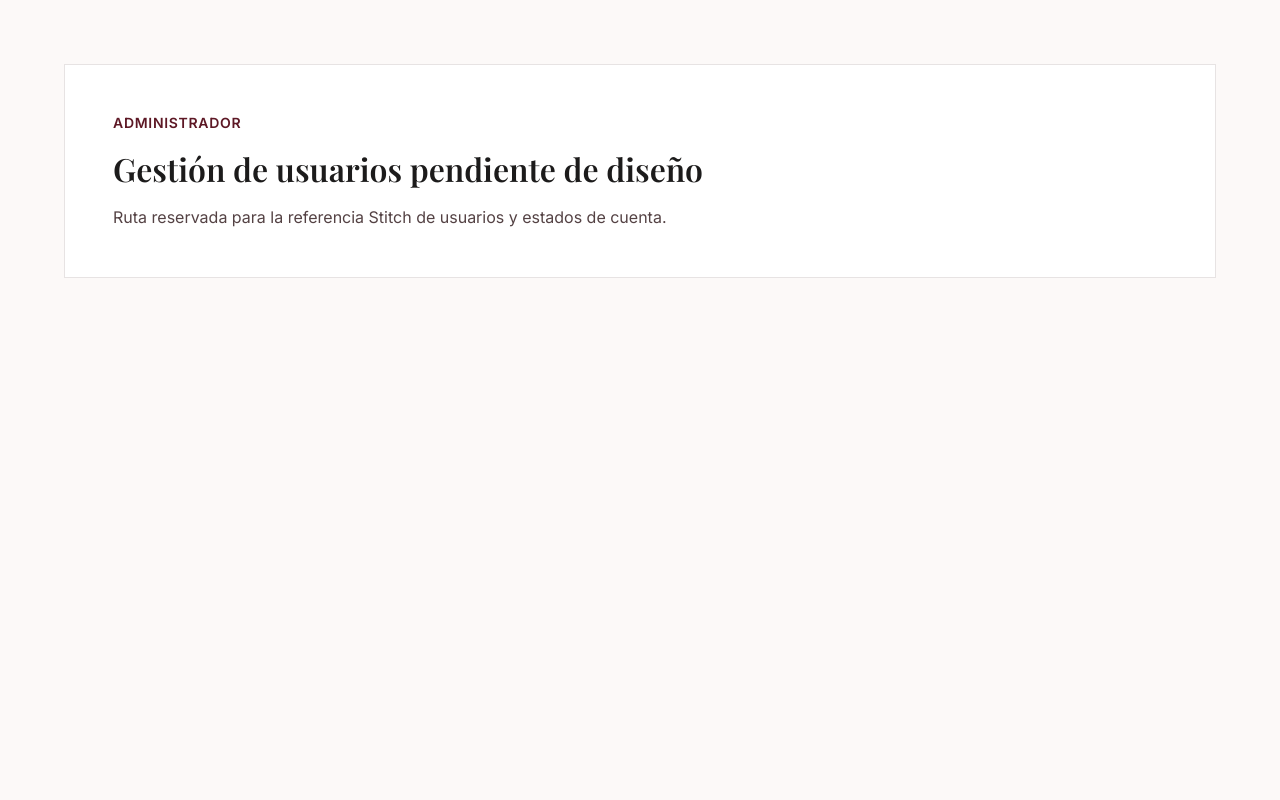
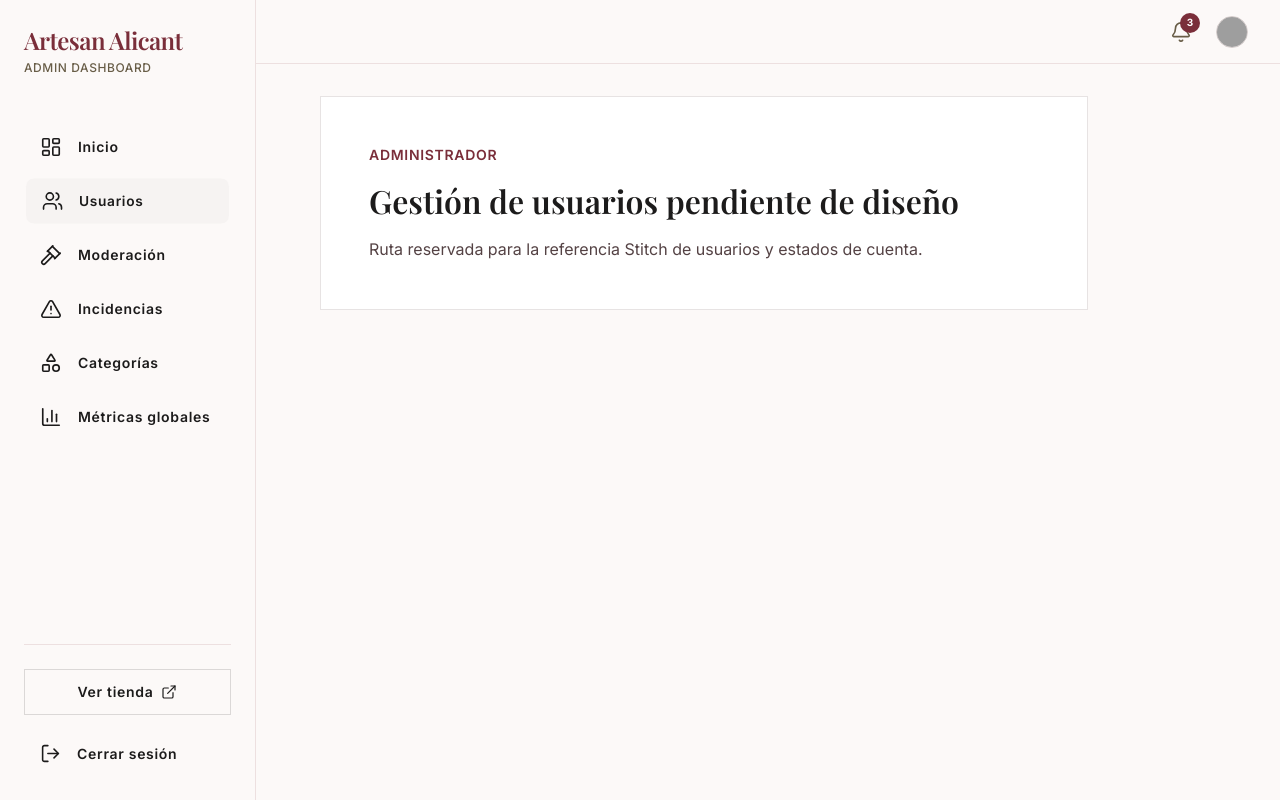
Before and after one commit to Life4Death04/mercado-artesanal-tesis, a React (Vite) app: page /admin/usuarios in a window 1280 px wide. Built offline with nearby package versions, Linux system fonts and the light colour scheme; grey boxes are pictures that could not be loaded.

Commit message:
feat(admin): update UsuariosAdminPage and enhance AppRouter with admin routes

```diff
--- a/src/modules/admin/pages/UsuariosAdminPage.tsx
+++ b/src/modules/admin/pages/UsuariosAdminPage.tsx
@@ -1,9 +1,8 @@
-import { PendingDesignPage } from '../../../componentes/layout/PendingDesignPage'
+import { AdminPendingPage } from '../componentes/AdminPendingPage'
 
 export function UsuariosAdminPage() {
   return (
-    <PendingDesignPage
-      actor="Administrador"
+    <AdminPendingPage
       title="Gestión de usuarios pendiente de diseño"
       description="Ruta reservada para la referencia Stitch de usuarios y estados de cuenta."
     />
--- a/src/routes/AppRouter.tsx
+++ b/src/routes/AppRouter.tsx
@@ -1,10 +1,14 @@
 import { Navigate, Route, Routes } from 'react-router-dom'
 import { AppLayout } from '../componentes/layout/AppLayout'
 import { DashboardLayout } from '../componentes/layout/DashboardLayout'
+import { AdminLayout } from '../modules/admin/componentes/AdminLayout'
 import { LoginPage } from '../modules/auth/pages/LoginPage'
 import { RegistroWizardPage } from '../modules/auth/pages/RegistroWizardPage'
 import { CarritoPage } from '../modules/carrito/pages/CarritoPage'
 import { AdminDashboardPage } from '../modules/admin/pages/AdminDashboardPage'
+import { CategoriasAdminPage } from '../modules/admin/pages/CategoriasAdminPage'
+import { ConfiguracionAdminPage } from '../modules/admin/pages/ConfiguracionAdminPage'
+import { MetricasGlobalesPage } from '../modules/admin/pages/MetricasGlobalesPage'
 import { PedidosAdminPage } from '../modules/admin/pages/PedidosAdminPage'
 import { ProductosAdminPage } from '../modules/admin/pages/ProductosAdminPage'
 import { UsuariosAdminPage } from '../modules/admin/pages/UsuariosAdminPage'
@@ -35,9 +39,14 @@ export function AppRouter() {
           <Route path="productor/productos" element={<ProductosProductorPage />} />
           <Route path="productor/pedidos" element={<PedidosProductorPage />} />
         </Route>
-        <Route element={<DashboardLayout />}>
+        <Route element={<AdminLayout />}>
           <Route path="admin" element={<AdminDashboardPage />} />
           <Route path="admin/usuarios" element={<UsuariosAdminPage />} />
+          <Route path="admin/moderacion" element={<ProductosAdminPage />} />
+          <Route path="admin/incidencias" element={<PedidosAdminPage />} />
+          <Route path="admin/categorias" element={<CategoriasAdminPage />} />
+          <Route path="admin/metricas-globales" element={<MetricasGlobalesPage />} />
+          <Route path="admin/configuracion" element={<ConfiguracionAdminPage />} />
           <Route path="admin/productos" element={<ProductosAdminPage />} />
           <Route path="admin/pedidos" element={<PedidosAdminPage />} />
         </Route>
```
